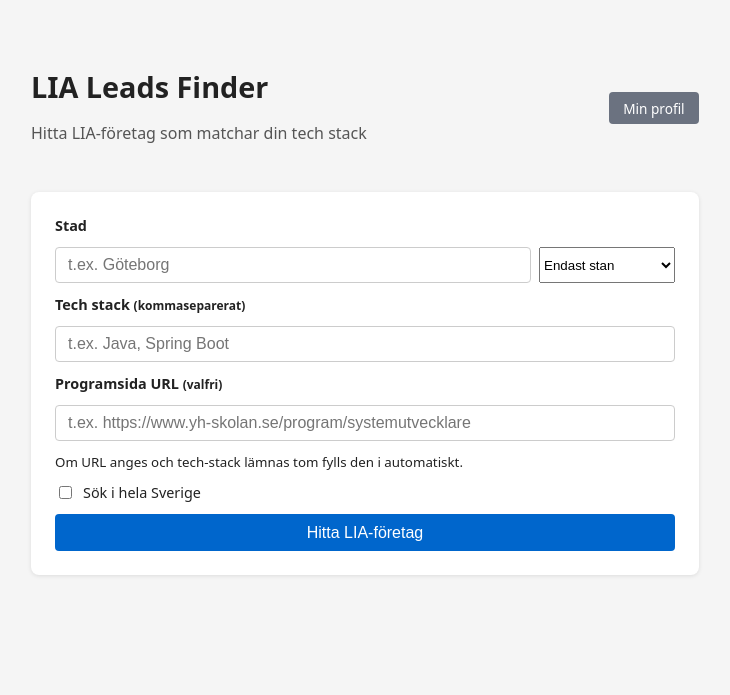
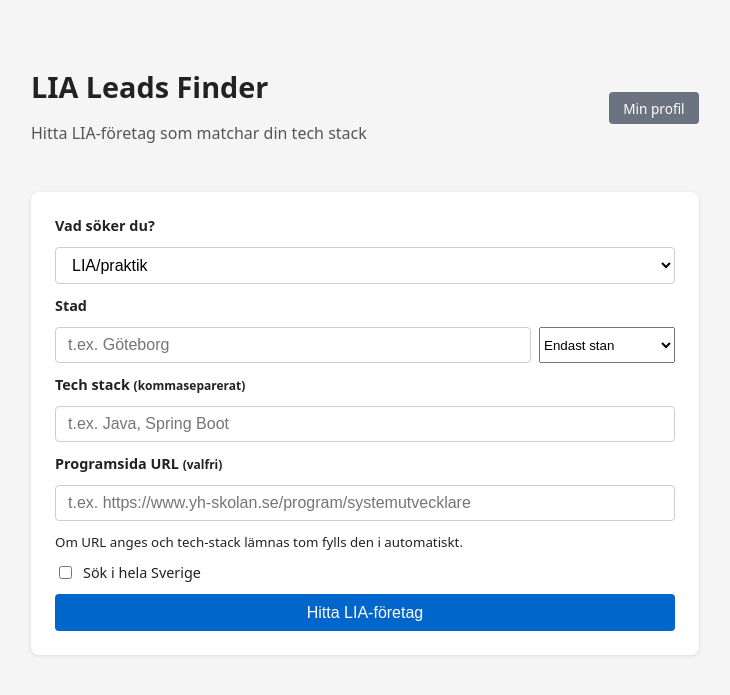
Before and after one commit to marcusjobb/lia-work-leads-finder, a FastAPI app: page / in a window 1280 px wide. Shown: the top 695 px of the page, without its empty margins (275-1005 px from the left). Run offline with FastAPI, Linux system fonts and the light colour scheme.

Commit message:
feat: let user pick LIA/junior/senior search mode, count geo in score
Adds a search-mode selector (LIA/praktik, Jobb - Junior, Jobb - Senior)
so the tool works for job seekers of any level, not just LIA students.
In senior mode the seniority scorer mirrors: senior signals score high,
junior/LIA signals score low. Mode is threaded through SearchConfig and
persisted on LeadProfile so pagination and manual re-enrichment keep
the chosen mode instead of resetting to LIA.

Also fixes compute_score() never actually weighting the geo score into
the total (WEIGHTS only listed tech/seniority/contact/activity/
stability) even though geo was computed and shown in lead_detail.html.
Weights now match what lead_detail.html already displayed: tech 30%,
geo 25%, seniority 15%, contact 15%, activity 10%, stability 5%.
results.html was missing the geo bar entirely - added.

Co-Authored-By: Claude Sonnet 5 <noreply@anthropic.com>

```diff
--- a/src/app.py
+++ b/src/app.py
@@ -258,7 +258,7 @@ async def enrich_lead(request: Request):
         job_title=profile.job_title,
         job_url=profile.job_url,
     )
-    config = SearchConfig(city=profile.city, tech_stack=profile.tech_tags or [""])
+    config = SearchConfig(city=profile.city, tech_stack=profile.tech_tags or [""], search_mode=profile.search_mode)
     enriched_profile = await build_profile_async(raw, config)
 
     profiles = _load_profiles()
--- a/src/models.py
+++ b/src/models.py
@@ -10,6 +10,7 @@ class SearchConfig(BaseModel):
     radius_km: int = 0
     page: int = 1
     page_size: int = 10
+    search_mode: Literal["lia", "junior", "senior"] = "lia"
 
 
 class CompanyRaw(BaseModel):
@@ -61,6 +62,7 @@ class LeadProfile(BaseModel):
     score_breakdown: ScoreBreakdown
     match_reason: str
     tier: Literal["STRONG", "GOOD", "WEAK", "SKIP"]
+    search_mode: Literal["lia", "junior", "senior"] = "lia"
     # Stability context (populated after API enrichment)
     registration_date: str | None = None
     employee_range: str | None = None
--- a/src/pipeline/init.py
+++ b/src/pipeline/init.py
@@ -5,6 +5,10 @@ def parse_config(form_data: dict) -> SearchConfig:
     """Parse raw form POST data into SearchConfig."""
     raw_stack = form_data.get("tech_stack", "")
     tech_stack = [t.strip() for t in raw_stack.split(",") if t.strip()]
+
+    search_mode = form_data.get("search_mode", "lia")
+    if search_mode not in ("lia", "junior", "senior"):
+        search_mode = "lia"
 
     return SearchConfig(
         city=form_data.get("city", "").strip(),
@@ -14,4 +18,5 @@ def parse_config(form_data: dict) -> SearchConfig:
         radius_km=int(form_data.get("radius_km", 0)),
         page=int(form_data.get("page", 1)),
         page_size=int(form_data.get("page_size", 10)),
+        search_mode=search_mode,
     )
--- a/src/pipeline/integration.py
+++ b/src/pipeline/integration.py
@@ -27,7 +27,7 @@ def _assemble(
     tech_score = analyze_tech(config.tech_stack, analysis_text)
     if geo_score is None:
         geo_score = score_geo(company.city, config.city, config.all_sweden)
-    seniority_score = score_seniority(analysis_text)
+    seniority_score = score_seniority(analysis_text, config.search_mode)
     breakdown = ScoreBreakdown(
         tech_match=tech_score,
         geo=geo_score,
@@ -59,6 +59,7 @@ def _assemble(
         score_breakdown=breakdown,
         match_reason=", ".join(reason_parts) or "Generell matchning",
         tier=tier,
+        search_mode=config.search_mode,
         registration_date=registration_date,
         employee_range=employee_range,
         is_active=is_active,
--- a/static/style.css
+++ b/static/style.css
@@ -6,6 +6,7 @@ h1 { font-size: 1.8rem; margin-bottom: .25rem; }
 .search-form { display: flex; flex-direction: column; gap: .75rem; background: white; padding: 1.5rem; border-radius: 8px; box-shadow: 0 1px 4px rgba(0,0,0,.1); }
 label { font-weight: 600; font-size: .9rem; }
 input[type=text], input[type=url] { padding: .5rem .75rem; border: 1px solid #ccc; border-radius: 4px; font-size: 1rem; width: 100%; }
+.search-form > select { padding: .5rem .75rem; border: 1px solid #ccc; border-radius: 4px; font-size: 1rem; width: 100%; background: white; }
 .checkbox-label { display: flex; align-items: center; gap: .5rem; font-weight: normal; }
 button { background: #0066cc; color: white; border: none; padding: .6rem 1.2rem; border-radius: 4px; font-size: 1rem; cursor: pointer; display: flex; align-items: center; justify-content: center; gap: .5rem; }
 button:disabled { background: #4d94e0; cursor: not-allowed; }
--- a/templates/index.html
+++ b/templates/index.html
@@ -11,11 +11,18 @@
     <div class="page-header">
       <div>
         <h1>LIA Leads Finder</h1>
-        <p class="subtitle">Hitta LIA-företag som matchar din tech stack</p>
+        <p class="subtitle" id="subtitle">Hitta LIA-företag som matchar din tech stack</p>
       </div>
       <a href="/profile" class="btn-profile">Min profil</a>
     </div>
     <form method="post" action="/search" class="search-form">
+      <label for="search_mode">Vad söker du?</label>
+      <select id="search_mode" name="search_mode" onchange="updateModeCopy(this)">
+        <option value="lia">LIA/praktik</option>
+        <option value="junior">Jobb — Junior</option>
+        <option value="senior">Jobb — Senior</option>
+      </select>
+
       <label for="city">Stad</label>
       <div class="city-row">
         <input type="text" id="city" name="city" placeholder="t.ex. Göteborg">
@@ -52,6 +59,16 @@
     </form>
   </main>
   <script>
+    const MODE_COPY = {
+      lia: { subtitle: "Hitta LIA-företag som matchar din tech stack", button: "Hitta LIA-företag" },
+      junior: { subtitle: "Hitta juniora jobb som matchar din tech stack", button: "Hitta juniora jobb" },
+      senior: { subtitle: "Hitta seniora jobb som matchar din tech stack", button: "Hitta seniora jobb" },
+    };
+    function updateModeCopy(select) {
+      const copy = MODE_COPY[select.value] || MODE_COPY.lia;
+      document.getElementById('subtitle').textContent = copy.subtitle;
+      document.getElementById('btn-text').textContent = copy.button;
+    }
     function toggleCity(cb) {
       const cityInput = document.getElementById('city');
       cityInput.disabled = cb.checked;
```
Also changed, not shown: src/pipeline/quality_gate.py (+7 -5 lines), templates/results.html (+8 -2 lines), tests/test_init.py (+20 -0 lines), tests/test_integration.py (+26 -0 lines), tests/test_quality_gate.py (+8 -2 lines), README.md.
